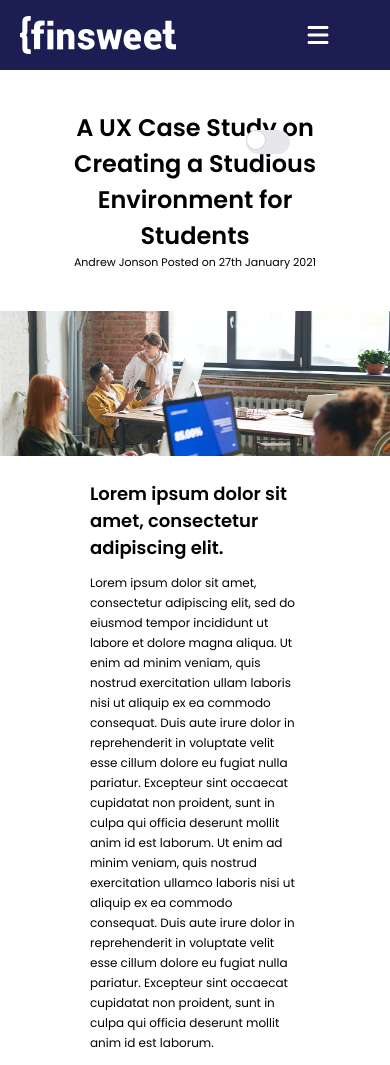
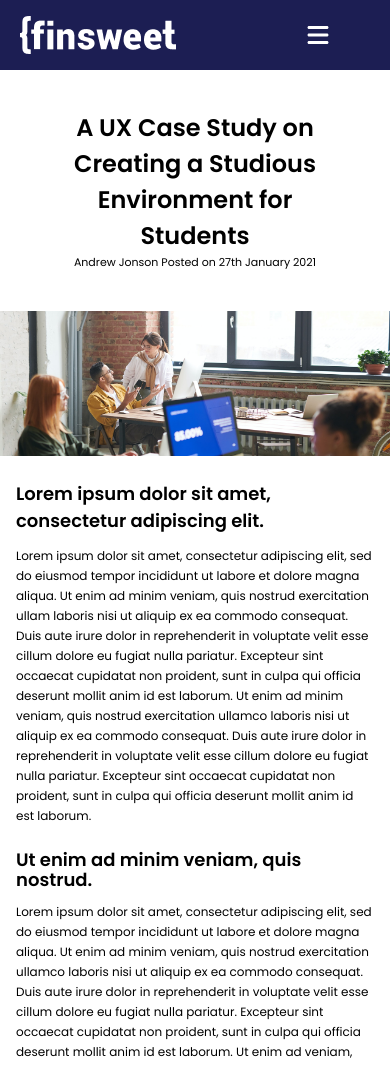
Before and after one commit to Sadat25/finsweet-p4, a React (Vite) app: page /read-blog in a window 390 px wide. Shown: the top 1065 px of the page. Built offline with nearby package versions, Linux system fonts and the light colour scheme.

Commit message:
responsive add

```diff
--- a/src/Pages/Antara/Banner.jsx
+++ b/src/Pages/Antara/Banner.jsx
@@ -7,7 +7,7 @@ const Banner = () => {
         <section>
             <Container>
                 <div className=" flex flex-col items-center justify-center text-center py-10">
-                    <h2 className='lg:px-[150px] px-[50px] font-Poppins font-semibold  text-[24px] lg:text-[48px] '>A UX Case Study on Creating a Studious Environment for Students</h2>
+                    <h2 className='lg:px-[140px] px-[50px]  font-Poppins font-semibold  text-[24px] lg:text-[48px] '>A UX Case Study on Creating a Studious Environment for Students</h2>
                     <p className='font-Poppins font-normal text-[11px] lg:text-[16px]'>Andrew Jonson
                         Posted on 27th January 2021</p>
                 </div>
--- a/src/Pages/Antara/Lorem.jsx
+++ b/src/Pages/Antara/Lorem.jsx
@@ -6,8 +6,8 @@ const Lorem = () => {
 
     return (
         <section>
-            <Container>
-                <div className="lg:px-[230px] px-[90px] mx-auto justify-center items-center mt-6 lg:mt-[42px]">
+          <div className="container">
+                <div className="max-w-[842px] mx-auto px-4  justify-center items-center mt-6 lg:mt-[42px]">
                     <h2 className=' lg:text-[38px] text-[18px] font-Poppins font-semibold lg:leading-14'>Lorem ipsum dolor sit amet, consectetur adipiscing elit.</h2>
                     <p className='lg:mt-8 mt-3 font-Poppins font-normal text-[12px] lg:text-[16px] leading-5 lg:leading-7'>Lorem ipsum dolor sit amet, consectetur adipiscing elit, sed do eiusmod tempor incididunt ut labore et
                         dolore magna aliqua. Ut enim ad minim veniam, quis nostrud exercitation ullam laboris nisi ut aliquip ex ea
@@ -50,7 +50,7 @@ const Lorem = () => {
 
                 </div>
 
-            </Container>
+            </div>
         </section>
 
     )
--- a/src/Pages/Antara/Readmore.jsx
+++ b/src/Pages/Antara/Readmore.jsx
@@ -1,17 +1,12 @@
-import React, { useState } from 'react'
+
 import Banner from '../Antara/Banner'
 import Lorem from '../Antara/Lorem'
 
 
 const Readmore = () => {
-    const [dark, setDark] = useState(false)
+
     return (
-        <div className={`${dark && "dark"} dark:bg-black dark:text-white`}>
-
-            <label className="inline-flex items-center cursor-pointer  fixed top-[130px] right-[100px]">
-                <input type="checkbox" onClick={() => setDark(!dark)} value="" class="sr-only peer" />
-                <div className="relative w-11 h-6 bg-gray-200 peer-focus:outline-none peer-focus:ring-4 peer-focus:ring-blue-300 dark:peer-focus:ring-blue-800 rounded-full peer dark:bg-gray-700 peer-checked:after:translate-x-full rtl:peer-checked:after:-translate-x-full peer-checked:after:border-white after:content-[''] after:absolute  after:bg-white after:border-gray-300 after:border after:rounded-full after:h-5 after:w-5 after:transition-all dark:border-gray-600 peer-checked:bg-blue-600 dark:peer-checked:bg-blue-600"></div>
-            </label>
+        <div>
             <Banner />
             <Lorem />
         </div>
```
Also changed, not shown: 1 other file (tests, documents, lock files or other folders).
